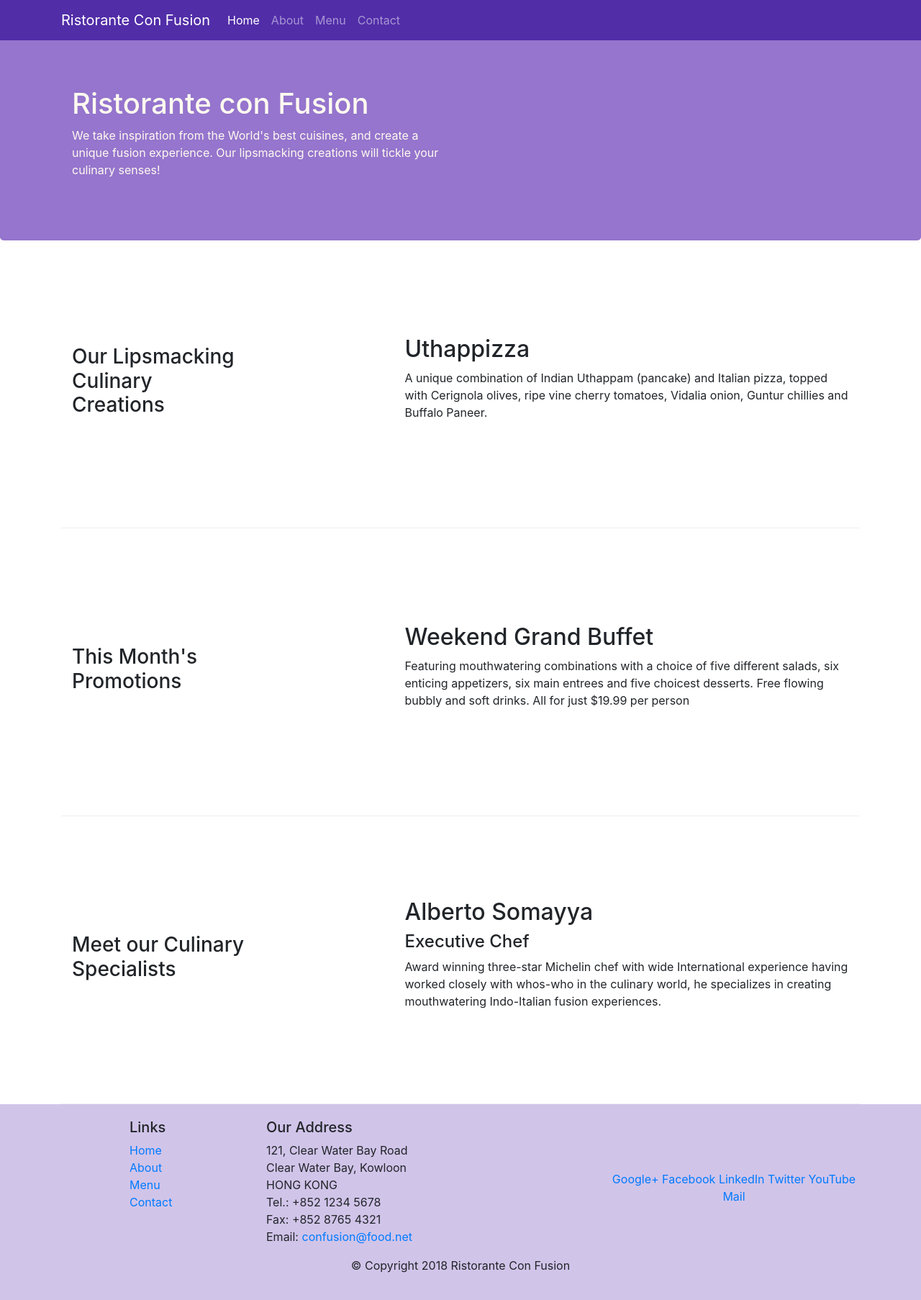
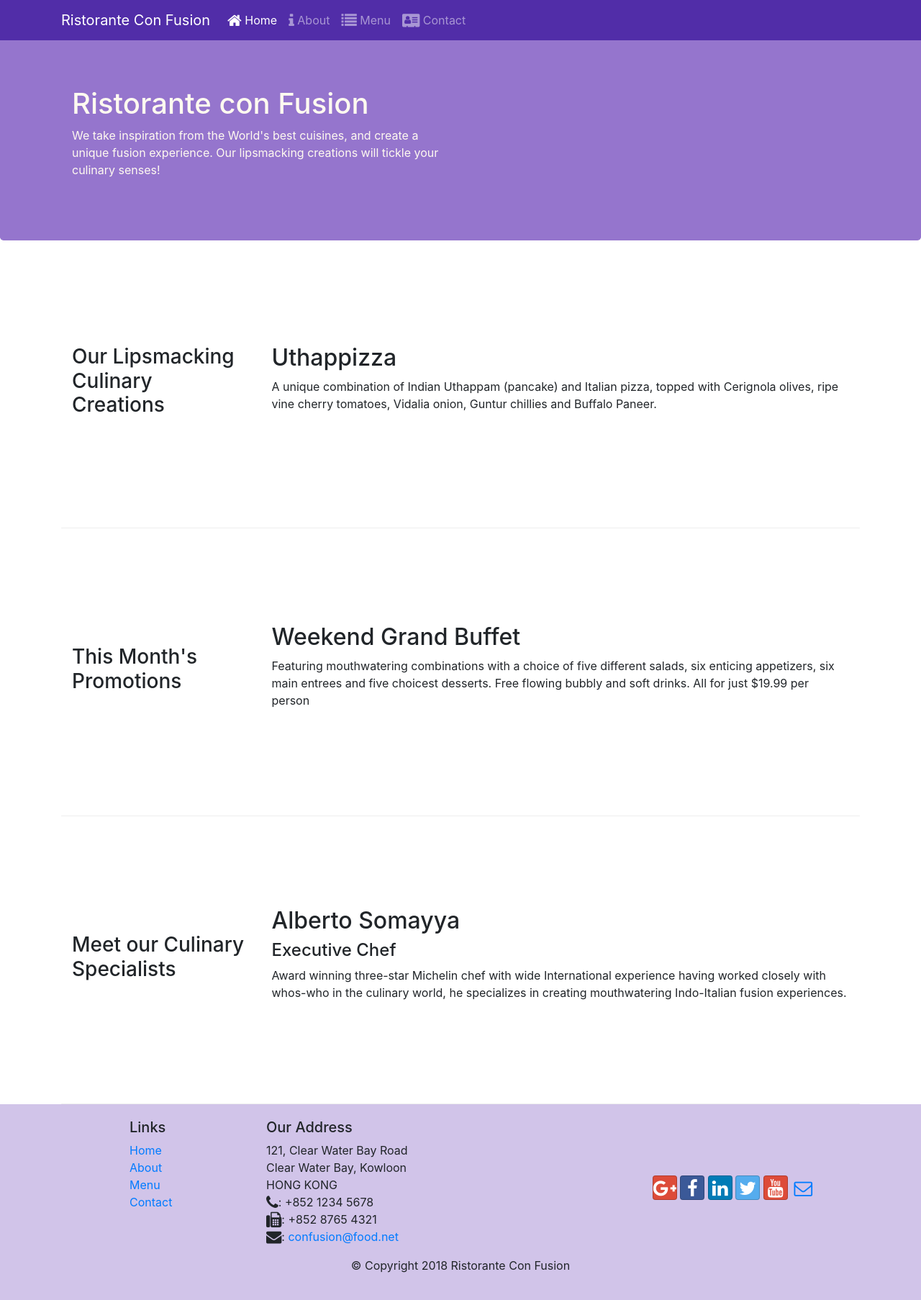
Before and after one commit to EricSyme/Bootstrap-ConFusion, a website: page index.html in a window 1280 px wide. Shown: the whole page at 72% size. Drawn offline with nearby package versions, Linux system fonts and the light colour scheme.

Commit message:
icons and fonts

```diff
--- a/index.html
+++ b/index.html
@@ -9,7 +9,10 @@
 
     <!-- Bootstrap CSS -->
     <link rel="stylesheet" href="node_modules/bootstrap/dist/css/bootstrap.min.css">
+    <link rel="stylesheet" href= "node_modules/font-awesome/css/font-awesome.min.css">
+    <link rel= "stylesheet" href= "node_modules/bootstrap-social/bootstrap-social.css">
     <link href="css/styles.css" rel="stylesheet">
+
     <title>Ristorante Con Fusion</title>
 </head>
 
@@ -22,14 +25,15 @@
                     <a class="navbar-brand" href="#">Ristorante Con Fusion</a>
                     <div class="collapse navbar-collapse" id="Navbar">
                         <ul class="navbar-nav mr-auto">
-                    <li class="nav-item active"><a class="nav-link" href="#">Home</a></li>
-                    <li class="nav-item"><a class="nav-link" href="./aboutus.html">About</a></li>
-                    <li class="nav-item"><a class="nav-link" href="#">Menu</a></li>
-                    <li class="nav-item"><a class="nav-link" href="#">Contact</a></li>
+                            <li class="nav-item active"><a class="nav-link" href="#"><span class= "fa fa-home fa-lg"></span> Home</a></li>
+                            <li class="nav-item"><a class="nav-link" href="./aboutus.html"><span class= "fa fa-info fa-lg"></span> About</a></li>
+                            <li class="nav-item"><a class="nav-link" href="#"><span class= "fa fa-list fa-lg"></span> Menu</a></li>
+                            <li class="nav-item"><a class="nav-link" href="#"><span class= "fa fa-address-card fa-lg"></span> Contact</a></li>
                         </ul>
                     </div>
                 </div>
             </nav>
+
     <header class= "jumbotron">
         <div class= "container">
             <div class= "row row-header">
@@ -46,7 +50,7 @@
             <div class= "col-12 col-sm-4 order-sm-first col-md-3">
                 <h3>Our Lipsmacking Culinary Creations</h3>
             </div>
-            <div class= "col col-sm order-sm-last col-md offset-2">
+            <div class= "col col-sm order-sm-last col-md">
                 <h2>Uthappizza</h2>
                 <p class="d-none d-sm-block">A unique combination of Indian Uthappam (pancake) and Italian pizza, topped with Cerignola olives, ripe vine cherry tomatoes, Vidalia onion, Guntur chillies and Buffalo Paneer.</p>
             </div>
@@ -57,7 +61,7 @@
             <div class= "col-12 col-sm-4 order-sm-first col-md-3">
                 <h3>This Month's Promotions</h3>
             </div>
-            <div class= "col col-sm order-sm-last col-md offset-2">
+            <div class= "col col-sm order-sm-last col-md">
                 <h2>Weekend Grand Buffet</h2>
                 <p class="d-none d-sm-block">Featuring mouthwatering combinations with a choice of five different salads, six enticing appetizers, six main entrees and five choicest desserts. Free flowing bubbly and soft drinks. All for just $19.99 per person </p>
             </div>
@@ -67,7 +71,7 @@
             <div class= "col-12 col-sm-4 order-sm-first col-md-3">
                 <h3>Meet our Culinary Specialists</h3>
             </div>
-            <div class= "col col-sm  order-sm-last col-md offset-2">
+            <div class= "col col-sm  order-sm-last col-md">
                 <h2>Alberto Somayya</h2>
                 <h4>Executive Chef</h4>
                 <p class="d-none d-sm-block">Award winning three-star Michelin chef with wide International experience having worked closely with whos-who in the culinary world, he specializes in creating mouthwatering Indo-Italian fusion experiences. </p>
@@ -82,7 +86,7 @@
                     <h5>Links</h5>
                     <ul class= "list-unstyled">
                         <li><a href="#">Home</a></li>
-                        <li><a href="#">About</a></li>
+                        <li><a href="./aboutus.html">About</a></li>
                         <li><a href="#">Menu</a></li>
                         <li><a href="#">Contact</a></li>
                     </ul>
@@ -93,19 +97,19 @@
 		              121, Clear Water Bay Road<br>
 		              Clear Water Bay, Kowloon<br>
 		              HONG KONG<br>
-		              Tel.: +852 1234 5678<br>
-		              Fax: +852 8765 4321<br>
-		              Email: <a href="mailto:confusion@food.net">confusion@food.net</a>
+		              <i class= "fa fa-phone fa-lg"></i>: +852 1234 5678<br>
+		              <i class= "fa fa-fax fa-lg"></i>: +852 8765 4321<br>
+		              <i class= "fa fa-envelope fa-lg"></i>: <a href="mailto:confusion@food.net">confusion@food.net</a>
 		           </address>
                 </div>
                 <div class= "col-12 col-sm-4 align-self-center">
                     <div class= "text-center">
-                        <a href="http://google.com/+">Google+</a>
-                        <a href="http://www.facebook.com/profile.php?id=">Facebook</a>
-                        <a href="http://www.linkedin.com/in/">LinkedIn</a>
-                        <a href="http://twitter.com/">Twitter</a>
-                        <a href="http://youtube.com/">YouTube</a>
-                        <a href="mailto:">Mail</a>
+                        <a class= "btn btn-social-icon btn-google" href="http://google.com/+"><i class= "fa fa-google-plus fa-lg"></i></a>
+                        <a class= "btn btn-social-icon btn-facebook" href="http://www.facebook.com/profile.php?id="><i class= "fa fa-facebook fa-lg"></i></a>
+                        <a class= "btn btn-social-icon btn-linkedin" href="http://www.linkedin.com/in/"><i class= "fa fa-linkedin fa-lg"></i></a>
+                        <a class= "btn btn-social-icon btn-twitter" href="http://twitter.com/"><i class= "fa fa-twitter fa-lg"></i></a>
+                        <a class= "btn btn-social-icon btn-google" href="http://youtube.com/"><i class= "fa fa-youtube fa-lg"></i></a>
+                        <a class= "btn btn-social-icon" href="mailto:"><i class= "fa fa-envelope-o fa-lg"></i></a>
                     </div>
                 </div>
            </div>
--- a/package.json
+++ b/package.json
@@ -15,6 +15,8 @@
   },
   "dependencies": {
     "bootstrap": "^4.0.0",
+    "bootstrap-social": "^5.1.1",
+    "font-awesome": "^4.7.0",
     "jquery": "^3.3.1",
     "popper.js": "^1.12.9"
   }
```
Also changed, not shown: aboutus.html (+22 -20 lines), KGLW.jpg (deleted), 1 other file. Lines whose indentation alone changed are shown as unchanged.
